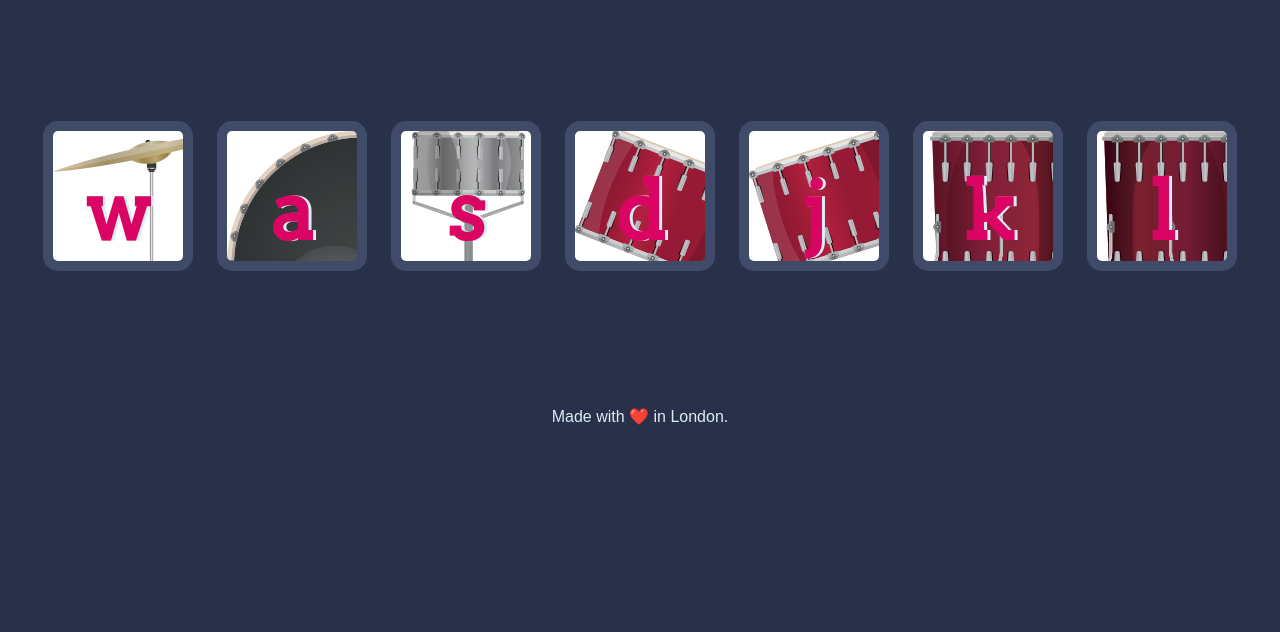
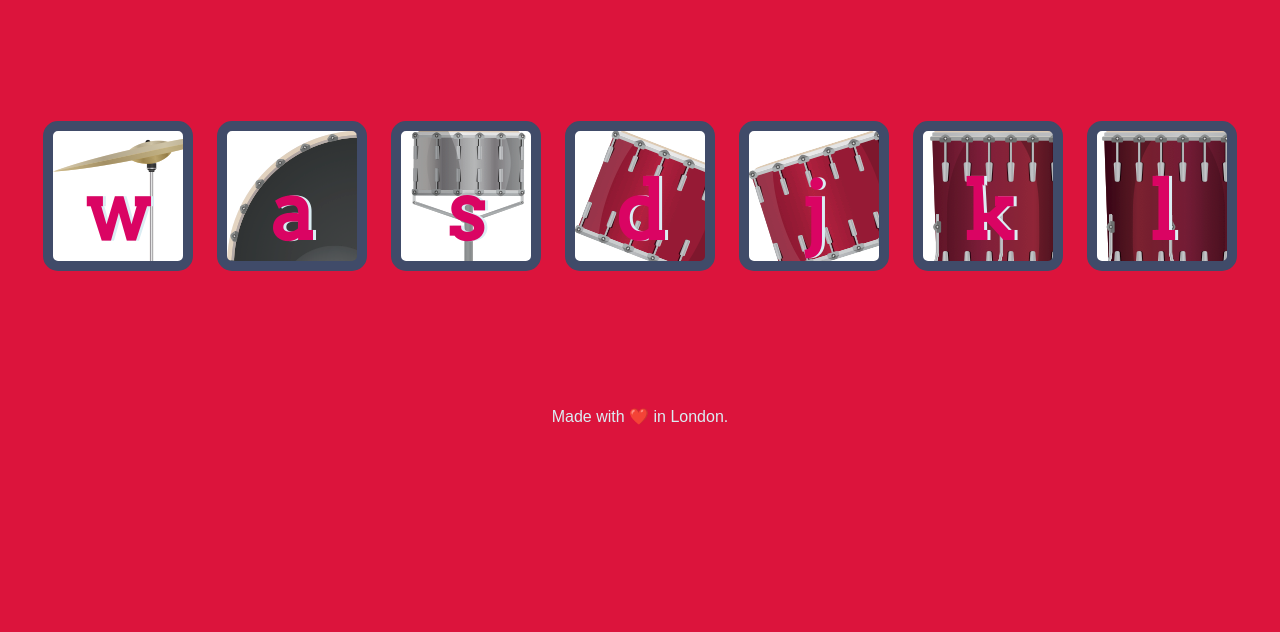
Before and after one commit to shrithikraj10/Coding-Practice, a website: page DrumKit/index.html in a window 1280 px wide. Shown: the part 168-800 px from the top of the page. Drawn offline with Linux system fonts and the light colour scheme.

Commit message:
just style

```diff
--- a/DrumKit/styles.css
+++ b/DrumKit/styles.css
@@ -1,6 +1,6 @@
 body {
   text-align: center;
-  background-color: #283149;
+  background-color: crimson;
 }
 
 h1 {
```
